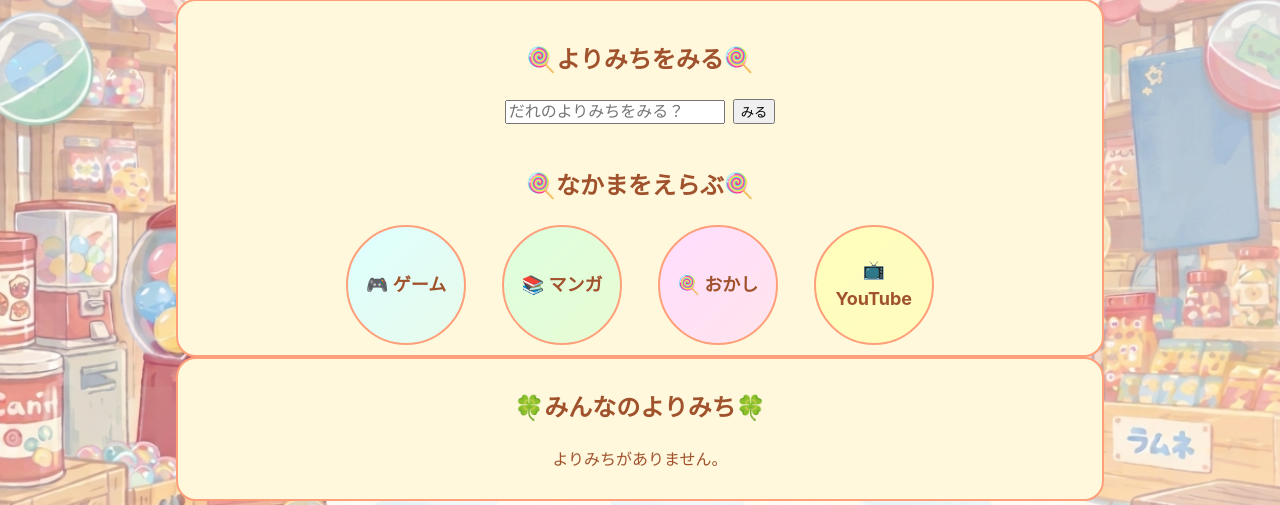
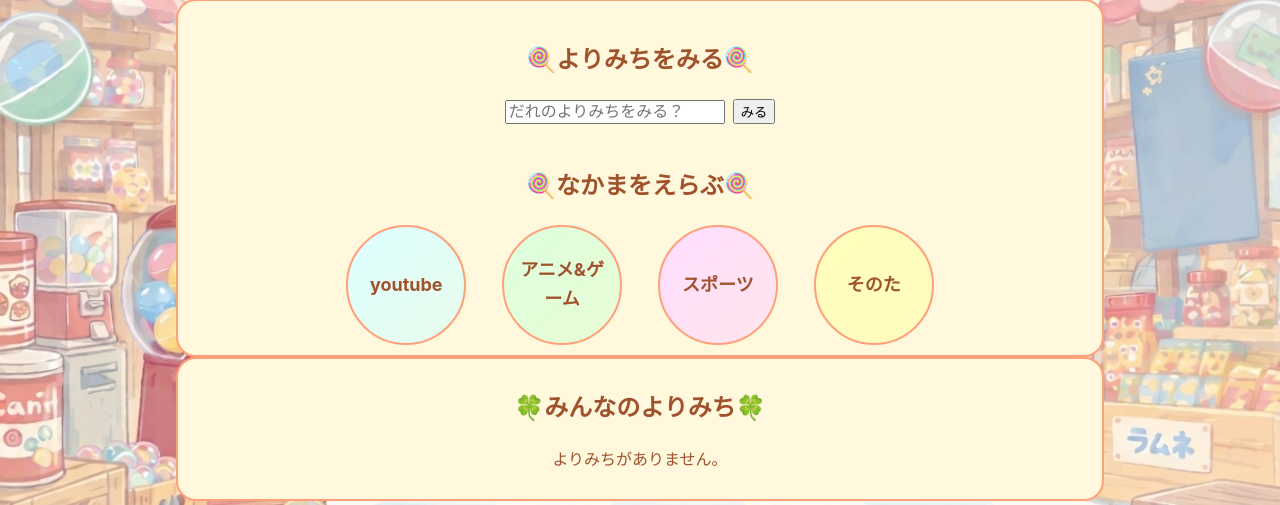
Before and after one commit to E-team-RT/E-team-Hackathon, a Flask app: page /home in a window 1280 px wide. Shown: the part 180-685 px from the top of the page. Run offline with Flask 2, Linux system fonts and the light colour scheme; some libraries are stand-ins or nearby versions.

Commit message:
カテゴリ名を修正

```diff
--- a/SNSApp/templates/home.html
+++ b/SNSApp/templates/home.html
@@ -40,10 +40,10 @@ page_css %}
         <h2>🍭なかまをえらぶ🍭</h2>
 
         <div class="category-list">
-          <button type="button" class="category-button">🎮 ゲーム</button>
-          <button type="button" class="category-button">📚 マンガ</button>
-          <button type="button" class="category-button">🍭 おかし</button>
-          <button type="button" class="category-button">📺 YouTube</button>
+          <button type="button" class="category-button">youtube</button>
+          <button type="button" class="category-button">アニメ&ゲーム</button>
+          <button type="button" class="category-button">スポーツ</button>
+          <button type="button" class="category-button">そのた</button>
         </div>
       </section>
     </div>
```
